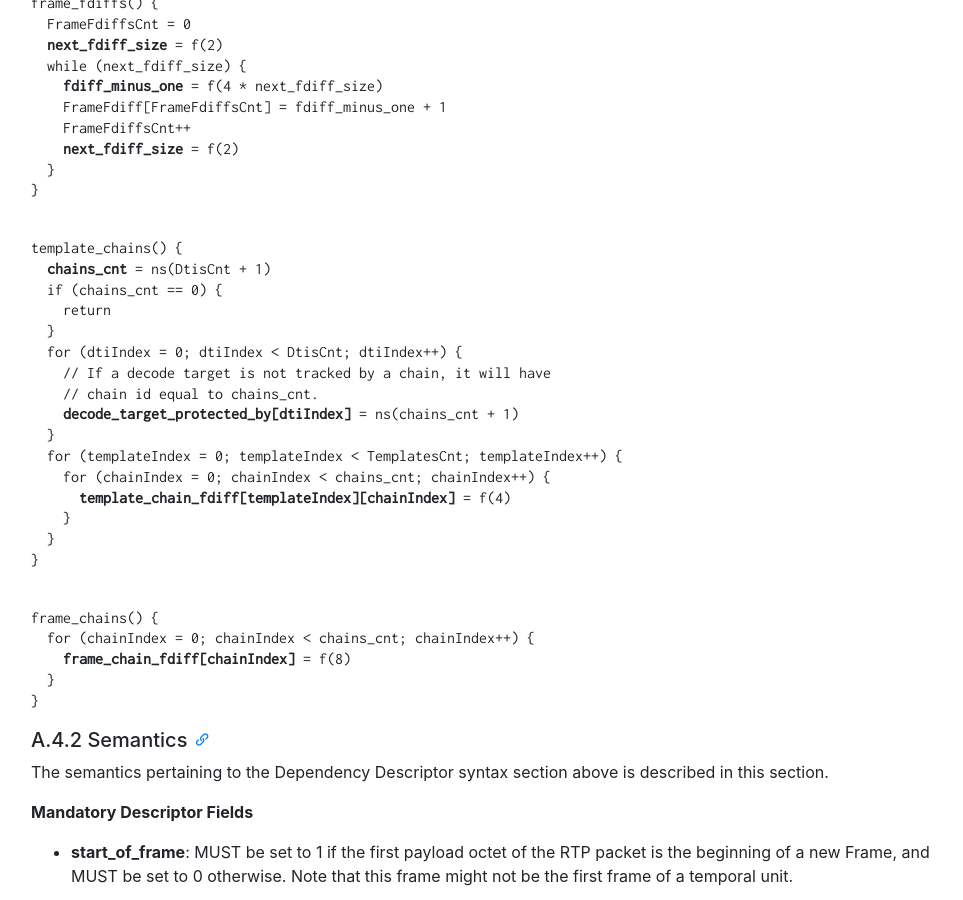
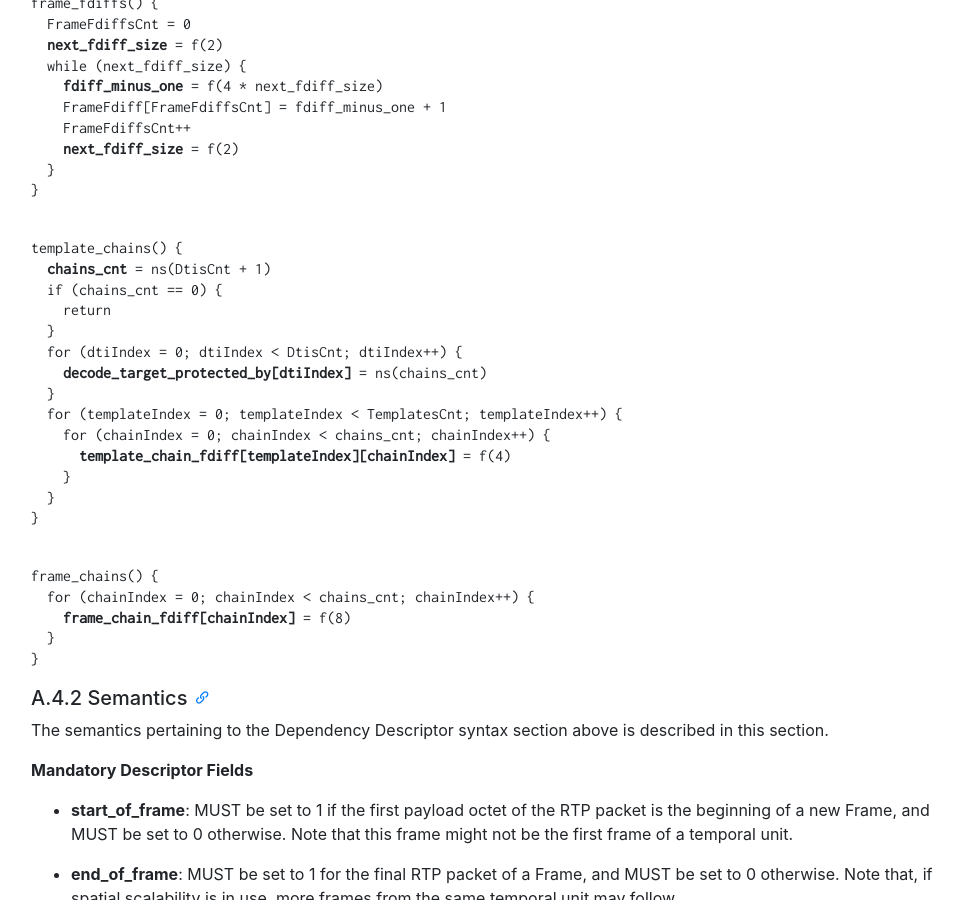
Before and after one commit to AOMediaCodec/av1-rtp-spec, a Jekyll site: the page built from index.md, in a window 1280 px wide and 900 px high, scrolled down 23368 px. Shown: the whole window, without its empty margins (54-1017 px from the left). Built offline with Jekyll 4.4.1, drawn with Linux system fonts in a browser that asks for light colours; nearby versions of some CDN libraries; some of the changed text lies outside the part shown.

Commit message:
Remove option not to protect a decode target when chains are used.

```diff
--- a/av1-rtp-spec.md
+++ b/av1-rtp-spec.md
@@ -900,9 +900,7 @@ template_chains() {
     return
   }
   for (dtiIndex = 0; dtiIndex < DtisCnt; dtiIndex++) {
-    // If a decode target is not tracked by a chain, it will have
-    // chain id equal to chains_cnt.
-    <b>decode_target_protected_by[dtiIndex]</b> = ns(chains_cnt + 1)
+    <b>decode_target_protected_by[dtiIndex]</b> = ns(chains_cnt)
   }
   for (templateIndex = 0; templateIndex < TemplatesCnt; templateIndex++) {
     for (chainIndex = 0; chainIndex < chains_cnt; chainIndex++) {
@@ -973,7 +971,7 @@ The semantics pertaining to the Dependency Descriptor syntax section above is de
 
 * **chains_cnt**: indicates the number of Chains. When set to zero, the Frame dependency structure does not utilize protection with Chains.
 
-* **decode_target_protected_by[dtIndex]**: the index of the Chain that protects the Decode target, dtIndex. A value of decode_target_protected_by[dtIndex] equal to chains_cnt  indicates that Decode target dtIndex is not protected by a Chain. Each Decode target MAY be protected by at most one Chain.
+* **decode_target_protected_by[dtIndex]**: the index of the Chain that protects the Decode target, dtIndex. When chains_cnt > 0, each Decode target MUST be protected by exactly one Chain.
 
 * **template_dti[templateIndex][]**: an array of size dtis_cnt_minus_one + 1 containing Decode Target Indications for the Frame dependency template having index value equal to templateIndex. Table A.2 contains a description of the Decode Target Indication values.
 
```
